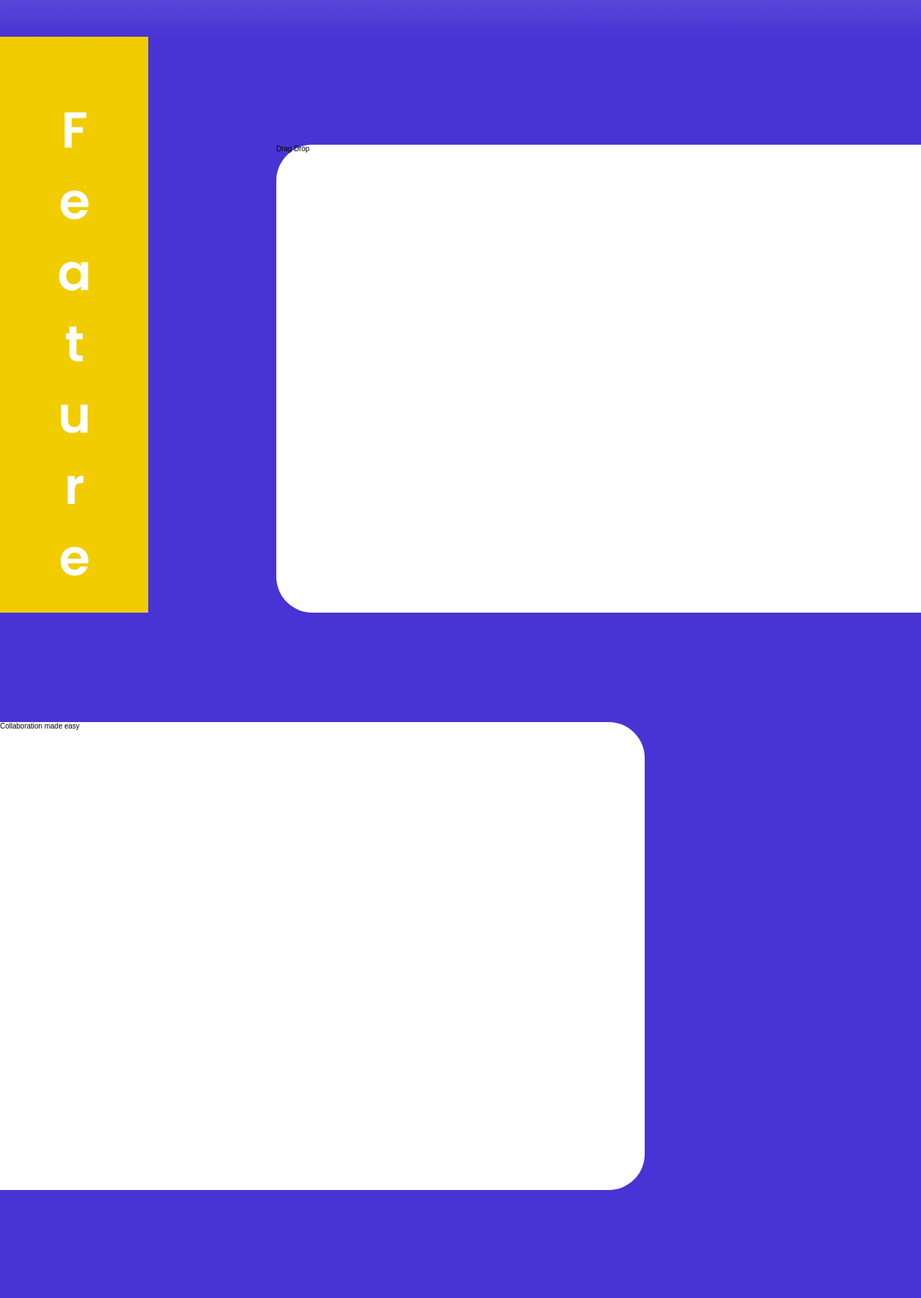
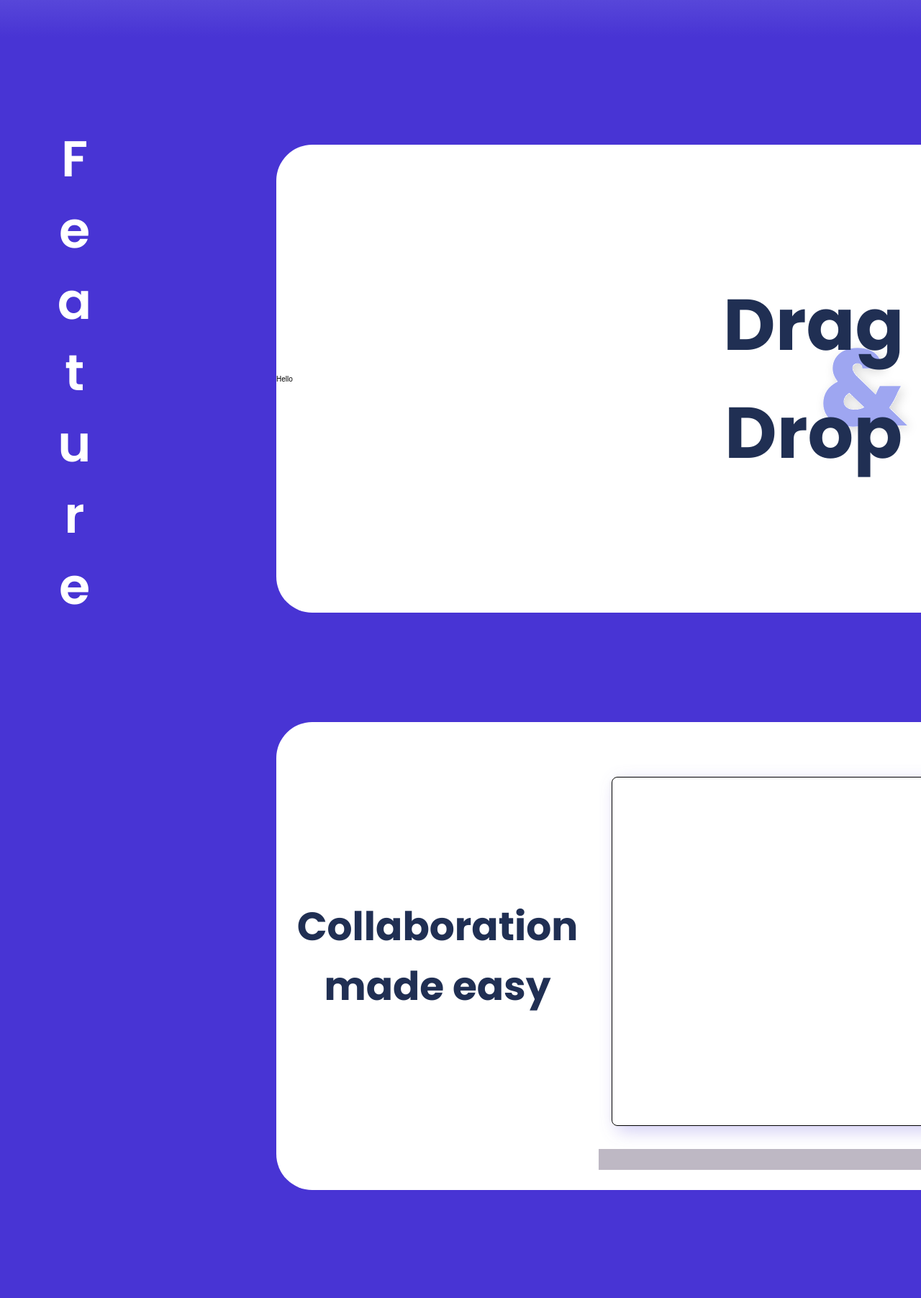
Before and after one commit to truongnhatanh7/EEET2580_Onyx_Project, a PHP site: page / in a window 1280 px wide. Shown: the part 1128-2931 px from the top of the page at 72% size. Run offline with PHP 8.4, Linux system fonts and the light colour scheme.

Commit message:
layout cards all done

```diff
--- a/assets/css/homepage.css
+++ b/assets/css/homepage.css
@@ -1,15 +1,43 @@
 /* general */
-.col-half {
-    width: 50%;
+/* .col-illus {
+    width: calc(100% * (2/3));
     display: inline-block;
 }
+.col-text {
+    width: calc(100% / 3);
+    display: inline-block;
+} */
+.card {
+    height: 100vh;
+    width: 70%;
+
+    margin-top: 15rem;
+    padding-bottom: 15rem;
+
+    /* on the right */
+    margin-left: auto;
+}
+.card-content {
+    /* display: inline-block; */
+    background-color: var(--white);
+    width: 100%;
+    height: 100%;
+    /* border-radius: 2rem; */
+
+    display: flex;
+    align-items: center;
+
+    border-top-left-radius: var(--border-radius);
+    border-bottom-left-radius: var(--border-radius);
+}
+
 /* end genaral */
 
 
 /* start of slider */
 #slider {
     position: relative;
-    padding: 5rem 20.6rem;
+    padding: 5rem var(--feature-bar-width);
     background-color: var(--white);
 }
 .slider-logo {
@@ -66,7 +94,7 @@
 /* start of content feature */
 .feature__bar {
     display: inline;
-    --position-vertical: 8rem;
+    --position-vertical: 12rem;
     /* Safari */
     position: -webkit-sticky;
     position: sticky;
@@ -92,55 +120,73 @@
     font-weight: 600;
     color: var(--white);
 
-    background-color: var(--yellow);
+    background-color: var(--pink-color);
 
 }
-/* end of content feature */
 
 /* start of drag drop feature */
 .feature__dragdrop {
     position: absolute;
     top: 0;
     right: 0;
+    /* margin-left: auto; */
+}
+/* .feature__dragdrop-content {
+    border-top-left-radius: var(--border-radius);
+    border-bottom-left-radius: var(--border-radius);
+} */
+.feature__dragdrop-content-illus {
+    width: calc(100% * (2/3));
+}
+.feature__dragdrop-content-text {
+    width: calc(100% / 3);
 
-    height: 100vh;
-    width: 70%;
-    margin-left: auto;
+    /* position: relative; */
+    text-align: center;
+    font-family: "Poppins", sans-serif;
+    font-weight: 700;
+    font-size: 10rem;
+    color: var(--dark);
 
-    margin-top: 15rem;
-
-    padding-bottom: 15rem;
+    /* set & symbol */
+    background: url(/assets/img/feature-content/feature-dragdrop/and-symbol.svg);
+    background-repeat: no-repeat;
+    /* background-size: cover; */
+    background-position-x: 100%;
+    background-position-y: 60%;
 }
 /* end of drag drop feature */
+
 
 /* start of collab feature */
 .feature__collab {
     position: static;
+    /* margin-right: auto;    */
+    overflow: hidden;
+}
 
-    height: 100vh;
-    margin-right: auto;
-    width: 70%;
-
-    margin-top: 15rem;
-    padding-bottom: 15rem;
+/* .feature__collab-content {
+    border-top-right-radius: var(--border-radius);
+    border-bottom-right-radius: var(--border-radius);
+} */
+.feature__collab-content-illus {
+    width: calc(100% / 2);
+    position: relative;
+}
+.feature__collab-content-illus-details {
+    position: absolute;
 
 }
-.card-content {
-    /* display: inline-block; */
-    background-color: var(--white);
-    width: 100%;
-    height: 100%;
-    /* border-radius: 2rem; */
-}
+.feature__collab-content-text {
+    width: calc(100% / 2);
 
-.feature__dragdrop-content {
-    border-top-left-radius: var(--border-radius);
-    border-bottom-left-radius: var(--border-radius);
-}
-.feature__collab-content {
-    border-top-right-radius: var(--border-radius);
-    border-bottom-right-radius: var(--border-radius);
+    /* padding-left: 2rem; */
+    text-align: center;
+    font-family: "Poppins", sans-serif;
+    font-weight: 700;
+    font-size: 5.5rem;
+    color: var(--dark);
 }
 
 /* end of collab feature */
-/* end of content */
+/* end of content feature */
--- a/index.html
+++ b/index.html
@@ -72,21 +72,48 @@
 
 
             <!-- start of drag and drop -->
-            <div class="feature__dragdrop ">
+            <div class="feature__dragdrop card">
                 <div class="card-content feature__dragdrop-content">
-                    <div class="feature__dragdrop-content-text col-half">Drag Drop</div>
-                    <div class="feature__dragdrop-content-illus col-half">
-
+                    <div class="feature__dragdrop-content-illus">
+                        Hello
+                    </div>
+                    <div class="feature__dragdrop-content-text">
+                        Drag Drop
                     </div>
                 </div>
             </div>
             <!-- end of drag and drop -->
 
                        <!-- start of collab -->
-            <div class="feature__collab">
+            <div class="feature__collab card">
                 <div class="card-content feature__collab-content">
-                    <div class="feature__collab-content-text col-half">Collaboration made easy</div>
-                    <div class="feature__collab-content-illus col-half">
+                    <div class="feature__collab-content-text">Collaboration made easy</div>
+                    <div class="feature__collab-content-illus">
+                        <!-- the window -->
+                        <svg style="display:block;" width="668" height="100%" viewBox="0 0 668 535" fill="none" xmlns="http://www.w3.org/2000/svg">
+                            <g filter="url(#filter0_d_22_179)">
+                            <rect x="19" y="19" width="616" height="483" rx="7" fill="white"/>
+                            <rect x="18.5" y="18.5" width="617" height="484" rx="7.5" stroke="black" stroke-linejoin="bevel"/>
+                            </g>
+                            <defs>
+                            <filter id="filter0_d_22_179" x="0" y="0" width="668" height="535" filterUnits="userSpaceOnUse" color-interpolation-filters="sRGB">
+                            <feFlood flood-opacity="0" result="BackgroundImageFix"/>
+                            <feColorMatrix in="SourceAlpha" type="matrix" values="0 0 0 0 0 0 0 0 0 0 0 0 0 0 0 0 0 0 127 0" result="hardAlpha"/>
+                            <feOffset dx="7" dy="7"/>
+                            <feGaussianBlur stdDeviation="12.5"/>
+                            <feComposite in2="hardAlpha" operator="out"/>
+                            <feColorMatrix type="matrix" values="0 0 0 0 0.282353 0 0 0 0 0.203922 0 0 0 0 0.831373 0 0 0 0.25 0"/>
+                            <feBlend mode="normal" in2="BackgroundImageFix" result="effect1_dropShadow_22_179"/>
+                            <feBlend mode="normal" in="SourceGraphic" in2="effect1_dropShadow_22_179" result="shape"/>
+                            </filter>
+                            </defs>
+                        </svg>
+                        <div class="feature__collab-content-illus-details">
+                            <!-- header bar -->
+                            <svg width="582" height="29" viewBox="0 0 582 29" fill="none" xmlns="http://www.w3.org/2000/svg">
+                                <path d="M0 0H575C578.866 0 582 3.13401 582 7V29H0V0Z" fill="#9E95A7" fill-opacity="0.67"/>
+                            </svg>
+                        </div>
 
                     </div>
                 </div>
```
Also changed, not shown: assets/img/feature-content/feature-dragdrop/and-symbol.svg (added).
